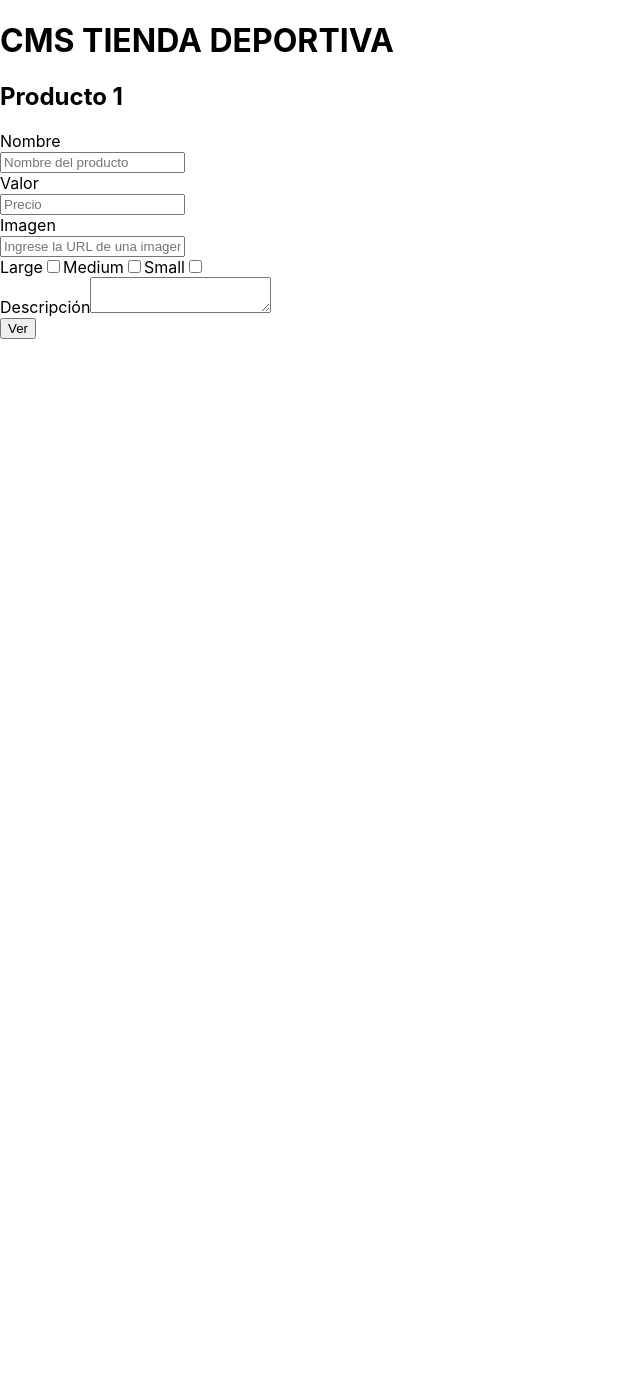
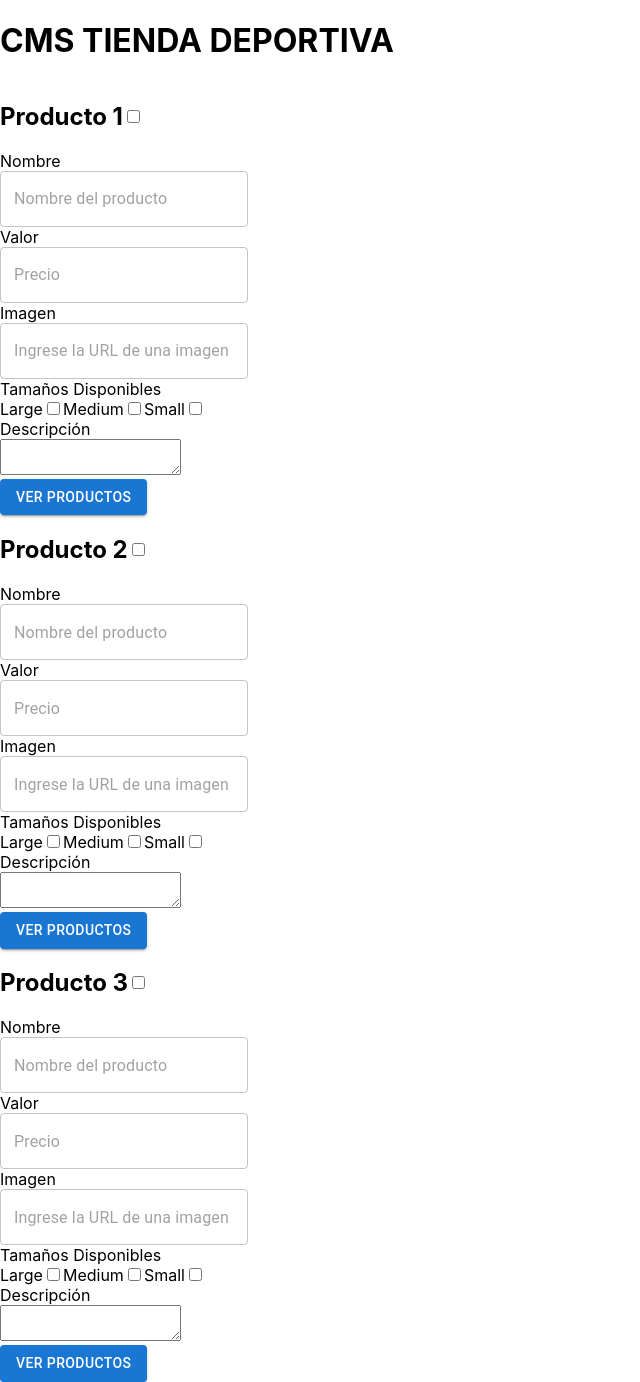
Before and after one commit to pucetec/examen-final-1302, a React (Create React App) app: page / in a window 1280 px wide. Shown: the whole page, without its empty margins (0-640 px from the left). Before the commit the page ends 800 px from the top, so only its background shows below. Built offline with nearby package versions, Linux system fonts and the light colour scheme.

Commit message:
refactor:[CTD][JONATHAN]update components and commons

```diff
--- a/package.json
+++ b/package.json
@@ -5,7 +5,7 @@
   "dependencies": {
     "@emotion/react": "^11.11.3",
     "@emotion/styled": "^11.11.0",
-    "@mui/material": "^5.15.9",
+    "@mui/material": "^5.15.10",
     "@testing-library/jest-dom": "^5.17.0",
     "@testing-library/react": "^13.4.0",
     "@testing-library/user-event": "^13.5.0",
--- a/src/App.js
+++ b/src/App.js
@@ -14,8 +14,11 @@ const App = () => {
       <div>
         <Typography level={"h1"} children={"CMS TIENDA DEPORTIVA"}></Typography>
       </div>
-      <div>
-        <Typography level={"h2"} children={"Producto 1"}></Typography>
+      <div style={{ display: "flex", alignItems: "center" }}>
+        <label htmlFor="producto1">
+          <Typography level={"h2"} children={"Producto 1"}></Typography>
+        </label>
+        <input type="checkbox" id="producto1" name="producto1" />
       </div>
       <div>
         <label>Nombre</label>
@@ -30,6 +33,64 @@ const App = () => {
         <ImageInput placeholder={"Ingrese la URL de una imagen"} />
       </div>
       <div>
+        <Typography level={"h4"} children={"Tamaños Disponibles"} />
+        <SizeCheckbox />
+      </div>
+      <div>
+        <DescriptionTextArea />
+      </div>
+      <div>
+        <ViewButton />
+      </div>
+      <div style={{ display: "flex", alignItems: "center" }}>
+        <label htmlFor="producto1">
+          <Typography level={"h2"} children={"Producto 2"}></Typography>
+        </label>
+        <input type="checkbox" id="producto1" name="producto1" />
+      </div>
+      <div>
+        <label>Nombre</label>
+        <NameInput placeholder={"Nombre del producto"} />
+      </div>
+      <div>
+        <label>Valor</label>
+        <PriceInput placeholder={"Precio"} />
+      </div>
+      <div>
+        <label>Imagen</label>
+        <ImageInput placeholder={"Ingrese la URL de una imagen"} />
+      </div>
+      <div>
+        <Typography level={"h4"} children={"Tamaños Disponibles"} />
+        <SizeCheckbox />
+      </div>
+      <div>
+        <DescriptionTextArea />
+      </div>
+
+      <div>
+        <ViewButton />
+      </div>
+      <div style={{ display: "flex", alignItems: "center" }}>
+        <label htmlFor="producto1">
+          <Typography level={"h2"} children={"Producto 3"}></Typography>
+        </label>
+        <input type="checkbox" id="producto1" name="producto1" />
+      </div>
+      <div>
+        <label>Nombre</label>
+        <NameInput placeholder={"Nombre del producto"} />
+      </div>
+      <div>
+        <label>Valor</label>
+        <PriceInput placeholder={"Precio"} />
+      </div>
+      <div>
+        <label>Imagen</label>
+        <ImageInput placeholder={"Ingrese la URL de una imagen"} />
+      </div>
+      <div>
+        <Typography level={"h4"} children={"Tamaños Disponibles"} />
         <SizeCheckbox />
       </div>
       <div>
--- a/src/common/Button/CloseButton.js
+++ b/src/common/Button/CloseButton.js
@@ -1,5 +1,6 @@
 import React from "react";
 import { useFormContext } from "../../context/FormContext";
+import { Button } from "@mui/material";
 
 const CloseButton = () => {
   const { setOpen } = useFormContext();
@@ -8,7 +9,9 @@ const CloseButton = () => {
   };
   return (
     <div>
-      <button onClick={handleClose}>Cerrar</button>
+      <Button variant={"contained"} onClick={handleClose}>
+        Cerrar
+      </Button>
     </div>
   );
 };
--- a/src/common/Button/ViewButton.js
+++ b/src/common/Button/ViewButton.js
@@ -1,11 +1,13 @@
 import React from "react";
 import { useFormContext } from "../../context/FormContext";
-
+import { Button } from "@mui/material";
 const ViewButton = () => {
   const { handleProductInfo } = useFormContext();
   return (
     <div>
-      <button onClick={handleProductInfo}>Ver</button>
+      <Button variant={"contained"} onClick={handleProductInfo}>
+        Ver Productos
+      </Button>
     </div>
   );
 };
--- a/src/common/InputText/ImageInput.js
+++ b/src/common/InputText/ImageInput.js
@@ -1,15 +1,15 @@
 import React from "react";
 import { useFormContext } from "../../context/FormContext";
-
+import { TextField } from "@mui/material";
 const ImageInput = ({ placeholder }) => {
   const { image, handleNewImage } = useFormContext();
   return (
     <div>
-      <input
+      <TextField
         placeholder={placeholder}
         value={image}
         onChange={handleNewImage}
-      ></input>
+      ></TextField>
     </div>
   );
 };
--- a/src/common/InputText/NameInput.js
+++ b/src/common/InputText/NameInput.js
@@ -1,15 +1,15 @@
 import React from "react";
 import { useFormContext } from "../../context/FormContext";
-
+import { TextField } from "@mui/material";
 const NameInput = ({ placeholder }) => {
   const { name, handleNewName } = useFormContext();
   return (
     <div>
-      <input
+      <TextField
         placeholder={placeholder}
         value={name}
         onChange={handleNewName}
-      ></input>
+      ></TextField>
     </div>
   );
 };
--- a/src/common/InputText/PriceInput.js
+++ b/src/common/InputText/PriceInput.js
@@ -1,15 +1,15 @@
 import React from "react";
 import { useFormContext } from "../../context/FormContext";
-
+import { TextField } from "@mui/material";
 const PriceInput = ({ placeholder }) => {
   const { price, handleNewPrice } = useFormContext();
   return (
     <div>
-      <input
+      <TextField
         placeholder={placeholder}
         value={price}
         onChange={handleNewPrice}
-      ></input>
+      ></TextField>
     </div>
   );
 };
--- a/src/common/TextArea/DescriptionTextArea.js
+++ b/src/common/TextArea/DescriptionTextArea.js
@@ -6,6 +6,7 @@ const DescriptionTextArea = () => {
   return (
     <div>
       <label>Descripción</label>
+      <br />
       <textarea value={description} onChange={handleNewDescription}></textarea>
     </div>
   );
--- a/src/components/Modal/Modal.js
+++ b/src/components/Modal/Modal.js
@@ -10,7 +10,7 @@ const style = {
   top: "50%",
   left: "50%",
   transform: "translate(-50%, -50%)",
-  width: 400,
+  width: "auto",
   bgcolor: "background.paper",
   border: "2px solid #000",
   boxShadow: 24,
```
Also changed, not shown: 1 other file (tests, documents, lock files or other folders).
